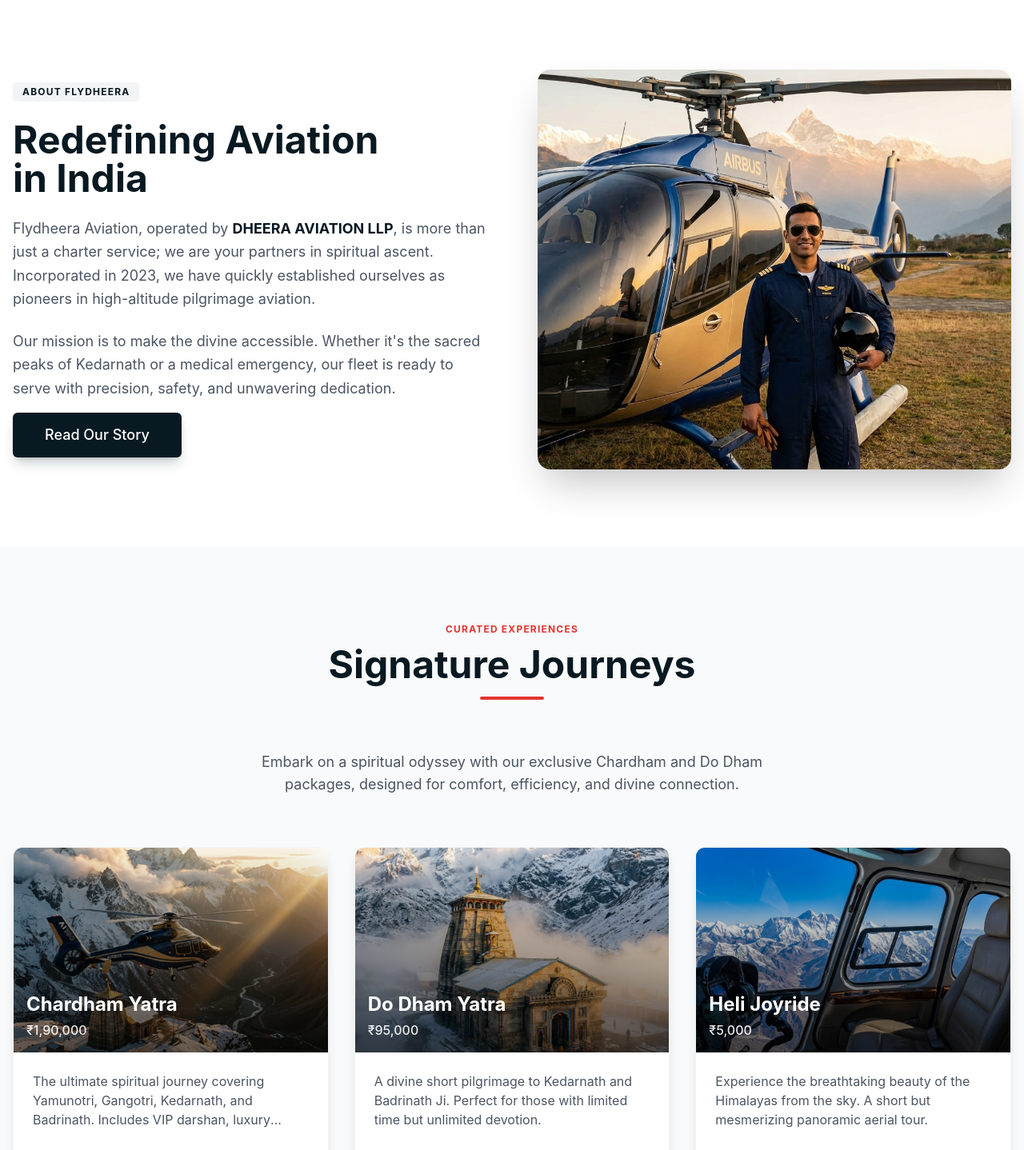
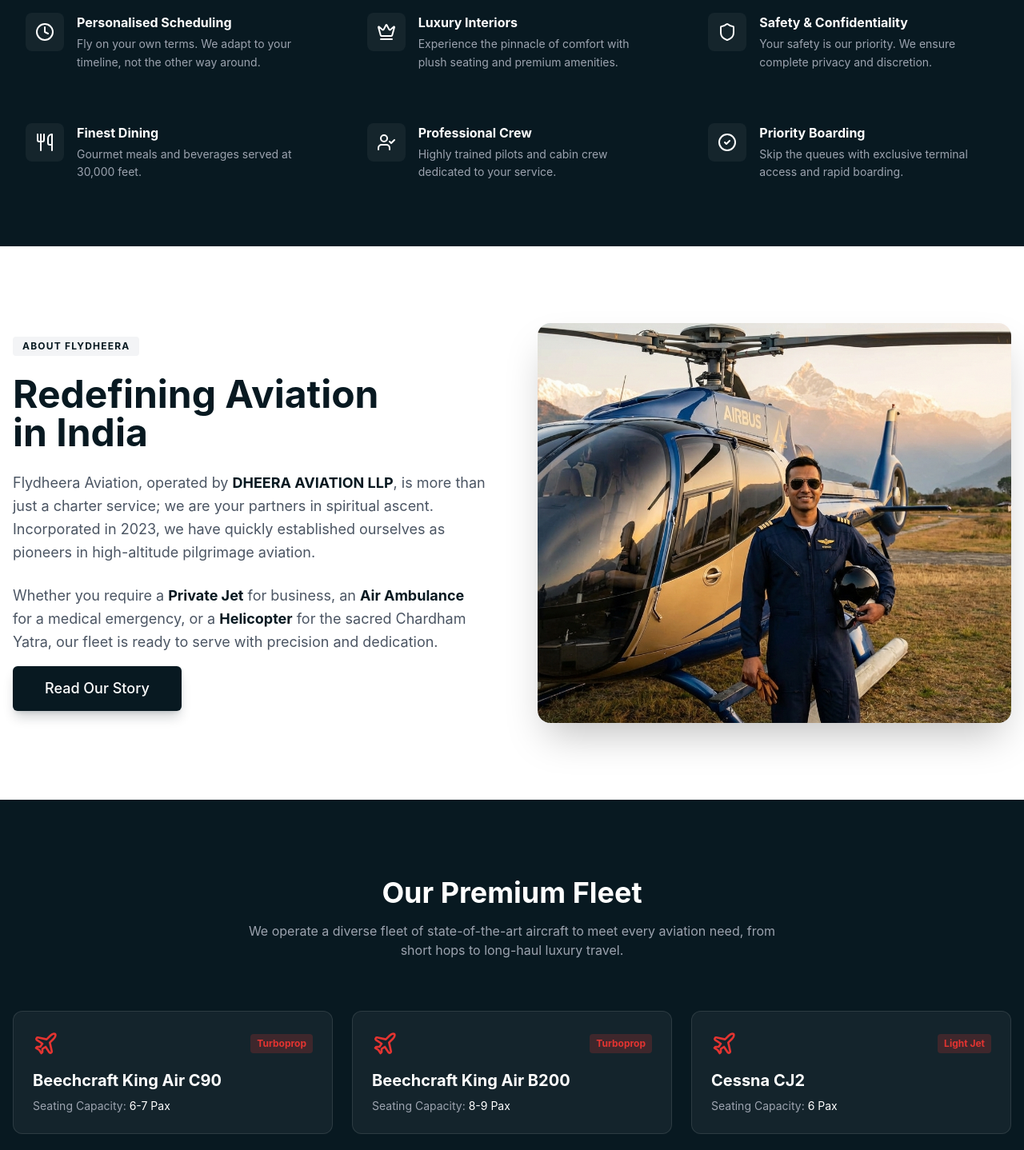
Before and after one commit to anubhavbaghel/flydheera, a React (Vite) app: page / in a window 1280 px wide. Shown: the part 980-2418 px from the top of the page at 80% size. Built offline with nearby package versions, Linux system fonts and the light colour scheme.

Commit message:
Feat: Extend homepage with Private Jet, Air Ambulance, and Fleet sections

```diff
--- a/src/pages/Home.jsx
+++ b/src/pages/Home.jsx
@@ -8,7 +8,11 @@
     MapPin,
     Plane,
     Phone,
-    CheckCircle2
+    CheckCircle2,
+    Utensils,
+    Crown,
+    UserCheck,
+    Lock
 } from 'lucide-react';
 import { Button } from '../components/ui/Button';
 import { SectionHeader } from '../components/ui/SectionHeader';
@@ -20,35 +24,48 @@
 import doDhamImg from '../assets/do-dham.png';
 import joyrideImg from '../assets/joyride.png';
 import aboutPilotImg from '../assets/about-pilot.png';
+import privateJetImg from '../assets/private-jet.png';
+import ambulanceImg from '../assets/air-ambulance.png';
 
 export function Home() {
+    // Derived from original website "Why Fly Dheera"
     const features = [
         {
-            icon: Shield,
-            title: 'Safety First',
-            description: 'DGCA certified helicopters & experienced pilots.',
+            icon: Clock,
+            title: 'Personalised Scheduling',
+            description: 'Fly on your own terms. We adapt to your timeline, not the other way around.',
         },
         {
-            icon: Star,
-            title: 'Premium Experience',
-            description: 'VIP darshan, luxury stays, and gourmet meals.',
+            icon: Crown,
+            title: 'Luxury Interiors',
+            description: 'Experience the pinnacle of comfort with plush seating and premium amenities.',
         },
         {
-            icon: Clock,
-            title: 'Time Saving',
-            description: 'Complete Chardham Yatra in just 5 days.',
+            icon: Shield,
+            title: 'Safety & Confidentiality',
+            description: 'Your safety is our priority. We ensure complete privacy and discretion.',
         },
         {
-            icon: Plane,
-            title: 'Modern Fleet',
-            description: 'Latest twin-engine and single-engine helicopters.',
+            icon: Utensils,
+            title: 'Finest Dining',
+            description: 'Gourmet meals and beverages served at 30,000 feet.',
+        },
+        {
+            icon: UserCheck,
+            title: 'Professional Crew',
+            description: 'Highly trained pilots and cabin crew dedicated to your service.',
+        },
+        {
+            icon: CheckCircle2,
+            title: 'Priority Boarding',
+            description: 'Skip the queues with exclusive terminal access and rapid boarding.',
         },
     ];
 
     const services = [
         {
             title: 'Chardham Yatra',
-            image: heroBg, // Reusing hero image or another specific one if available
+            image: heroBg,
             price: '₹1,90,000',
             description:
                 'The ultimate spiritual journey covering Yamunotri, Gangotri, Kedarnath, and Badrinath. Includes VIP darshan, luxury accommodation, and all transfers.',
@@ -75,6 +92,34 @@
             link: '/do-dham-yatra',
         },
         {
+            title: 'Private Jet Charter',
+            image: privateJetImg,
+            price: 'Custom Quote',
+            description:
+                'Redefine business and leisure travel with our fleet of luxury private jets. Fly anywhere, anytime with unmatched comfort.',
+            features: [
+                'Global Reach',
+                'Privacy & Discretion',
+                'Gourmet Catering',
+                'Flexible Scheduling',
+            ],
+            link: '/contact',
+        },
+        {
+            title: 'Air Ambulance',
+            image: ambulanceImg,
+            price: 'Emergency Service',
+            description:
+                'Rapid response medical evacuation services equipped with ICU facilities and medical professionals.',
+            features: [
+                'ICU on Board',
+                'Medical Team Included',
+                'Bed-to-Bed Transfer',
+                '24/7 Availability',
+            ],
+            link: '/contact',
+        },
+        {
             title: 'Heli Joyride',
             image: joyrideImg,
             price: '₹5,000',
@@ -89,6 +134,16 @@
             link: '/contact',
         },
     ];
+
+    const fleet = [
+        { name: "Beechcraft King Air C90", type: "Turboprop", seats: "6-7 Pax" },
+        { name: "Beechcraft King Air B200", type: "Turboprop", seats: "8-9 Pax" },
+        { name: "Cessna CJ2", type: "Light Jet", seats: "6 Pax" },
+        { name: "Bombardier Learjet 40", type: "Light Jet", seats: "6-7 Pax" },
+        { name: "Airbus H125 (B3)", type: "Helicopter", seats: "5-6 Pax" },
+        { name: "AgustaGrand", type: "Helicopter", seats: "6 Pax" },
+    ];
+
 
     const processSteps = [
         {
@@ -198,12 +253,16 @@
                 </motion.div>
             </section>
 
-            {/* Features Stripe */}
-            <div className="bg-primary py-12 border-b border-white/5">
+            {/* Features Stripe (Updated based on analysis) */}
+            <div className="bg-primary py-16 border-b border-white/5">
                 <div className="container mx-auto px-4">
-                    <div className="grid grid-cols-1 md:grid-cols-2 lg:grid-cols-4 gap-8">
+                    <div className="text-center mb-12">
+                        <span className="text-secondary text-sm font-bold tracking-widest uppercase">Why Fly Dheera</span>
+                        <h2 className="text-3xl font-bold text-white mt-2">The Gold Standard in Aviation</h2>
+                    </div>
+                    <div className="grid grid-cols-1 md:grid-cols-2 lg:grid-cols-3 gap-8">
                         {features.map((feature, idx) => (
-                            <div key={idx} className="flex items-start gap-4 group">
+                            <div key={idx} className="flex items-start gap-4 group p-4 rounded-xl hover:bg-white/5 transition-colors duration-300">
                                 <div className="p-3 rounded-lg bg-white/5 group-hover:bg-secondary transition-colors duration-300">
                                     <feature.icon className="w-6 h-6 text-white" />
                                 </div>
@@ -243,9 +302,7 @@
                                 aviation.
                             </p>
                             <p className="text-gray-600 text-lg leading-relaxed">
-                                Our mission is to make the divine accessible. Whether it's the sacred peaks of
-                                Kedarnath or a medical emergency, our fleet is ready to serve with precision,
-                                safety, and unwavering dedication.
+                                Whether you require a <span className="font-bold text-primary">Private Jet</span> for business, an <span className="font-bold text-primary">Air Ambulance</span> for a medical emergency, or a <span className="font-bold text-primary">Helicopter</span> for the sacred Chardham Yatra, our fleet is ready to serve with precision and dedication.
                             </p>
                             <Link to="/about">
                                 <Button variant="primary" size="lg" className="mt-4">
@@ -276,22 +333,52 @@
                 </div>
             </section>
 
+            {/* Our Fleet Section - NEW */}
+            <section className="py-24 bg-primary text-white">
+                <div className="container mx-auto px-4">
+                    <div className="text-center mb-16">
+                        <h2 className="text-3xl md:text-4xl font-bold mb-4">Our Premium Fleet</h2>
+                        <p className="text-gray-400 max-w-2xl mx-auto">
+                            We operate a diverse fleet of state-of-the-art aircraft to meet every aviation need, from short hops to long-haul luxury travel.
+                        </p>
+                    </div>
+                    <div className="grid grid-cols-1 sm:grid-cols-2 lg:grid-cols-3 gap-6">
+                        {fleet.map((aircraft, idx) => (
+                            <motion.div
+                                key={idx}
+                                initial={{ opacity: 0, y: 20 }}
+                                whileInView={{ opacity: 1, y: 0 }}
+                                transition={{ delay: idx * 0.1 }}
+                                className="bg-white/5 border border-white/10 p-6 rounded-xl hover:bg-white/10 transition-colors"
+                            >
+                                <div className="flex items-center justify-between mb-4">
+                                    <Plane className="w-8 h-8 text-secondary" />
+                                    <span className="text-xs font-bold bg-secondary/20 text-secondary px-2 py-1 rounded">{aircraft.type}</span>
+                                </div>
+                                <h3 className="text-xl font-bold mb-2">{aircraft.name}</h3>
+                                <p className="text-gray-400 text-sm">Seating Capacity: <span className="text-white">{aircraft.seats}</span></p>
+                            </motion.div>
+                        ))}
+                    </div>
+                </div>
+            </section>
+
             {/* Services Section */}
             <section className="py-24 bg-gray-50">
                 <div className="container mx-auto px-4 text-center mb-16">
                     <SectionHeader
-                        title="Signature Journeys"
+                        title="Signature Services"
                         subtitle="Curated Experiences"
                         centered={true}
                     />
                     <p className="text-gray-600 max-w-2xl mx-auto text-lg mt-4">
-                        Embark on a spiritual odyssey with our exclusive Chardham and Do Dham packages,
-                        designed for comfort, efficiency, and divine connection.
+                        Discover our comprehensive range of aviation solutions, tailored for efficiency, luxury, and care.
                     </p>
                 </div>
 
                 <div className="container mx-auto px-4">
-                    <div className="grid grid-cols-1 md:grid-cols-2 lg:grid-cols-3 gap-8">
+                    {/* Centered grid for better alignment */}
+                    <div className="grid grid-cols-1 md:grid-cols-2 lg:grid-cols-3 gap-8 justify-center">
                         {services.map((service, index) => (
                             <ServiceCard key={index} {...service} index={index} />
                         ))}
@@ -300,14 +387,11 @@
             </section>
 
             {/* Our Process Section */}
-            <section className="py-24 bg-primary text-white relative overflow-hidden">
-                <div className="absolute top-0 left-0 w-full h-full opacity-10 pointer-events-none">
-                    {/* Abstract pattern could go here */}
-                </div>
+            <section className="py-24 bg-white relative overflow-hidden">
+                <div className="absolute top-0 left-0 w-full h-full opacity-5 pointer-events-none bg-[url('https://www.transparenttextures.com/patterns/cubes.png')]"></div>
                 <div className="container mx-auto px-4 relative z-10">
                     <div className="text-center mb-16">
-                        <h2 className="text-3xl md:text-4xl font-bold mb-4">How It Works</h2>
-                        <div className="w-20 h-1 bg-secondary mx-auto"></div>
+                        <SectionHeader title="How It Works" subtitle="Your Journey" centered={true} />
                     </div>
 
                     <div className="grid grid-cols-1 md:grid-cols-4 gap-8">
@@ -319,15 +403,15 @@
                                 transition={{ delay: idx * 0.1, duration: 0.5 }}
                                 className="relative"
                             >
-                                <div className="text-6xl font-black text-white/20 absolute -top-10 left-0 select-none">
+                                <div className="text-6xl font-black text-primary/10 absolute -top-10 left-0 select-none z-0">
                                     {step.number}
                                 </div>
-                                <div className="relative pt-6">
-                                    <h3 className="text-xl font-bold text-secondary mb-3">{step.title}</h3>
-                                    <p className="text-gray-400 leading-relaxed text-sm">{step.desc}</p>
+                                <div className="relative pt-6 z-10">
+                                    <h3 className="text-xl font-bold text-primary mb-3">{step.title}</h3>
+                                    <p className="text-gray-600 leading-relaxed text-sm">{step.desc}</p>
                                 </div>
                                 {idx < 3 && (
-                                    <div className="hidden md:block absolute top-12 -right-4 w-8 h-[2px] bg-white/10" />
+                                    <div className="hidden md:block absolute top-12 -right-4 w-8 h-[2px] bg-primary/10" />
                                 )}
                             </motion.div>
                         ))}
@@ -336,7 +420,7 @@
             </section>
 
             {/* Testimonials */}
-            <section className="py-24 bg-white">
+            <section className="py-24 bg-gray-50">
                 <div className="container mx-auto px-4">
                     <SectionHeader title="Guest Experiences" subtitle="Testimonials" centered={true} />
 
@@ -347,7 +431,7 @@
                                 initial={{ opacity: 0, scale: 0.95 }}
                                 whileInView={{ opacity: 1, scale: 1 }}
                                 transition={{ delay: idx * 0.2 }}
-                                className="bg-gray-50 p-8 rounded-xl border border-gray-100 hover:shadow-lg transition-shadow"
+                                className="bg-white p-8 rounded-xl border border-gray-100 hover:shadow-lg transition-shadow"
                             >
                                 <div className="flex gap-1 mb-6">
                                     {[...Array(item.rating)].map((_, i) => (
```
Also changed, not shown: src/assets/air-ambulance.png (added), src/assets/private-jet.png (added).
